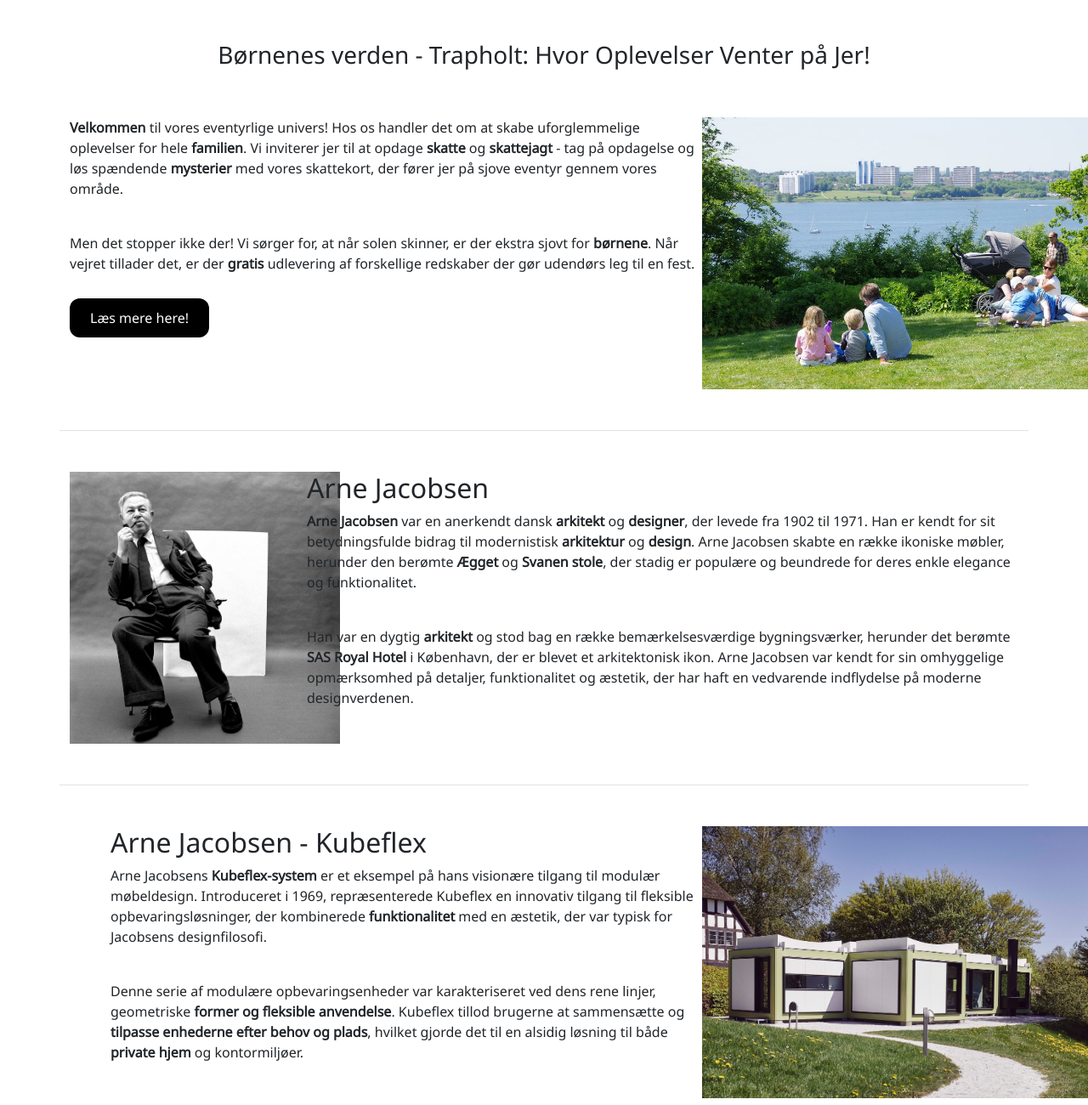
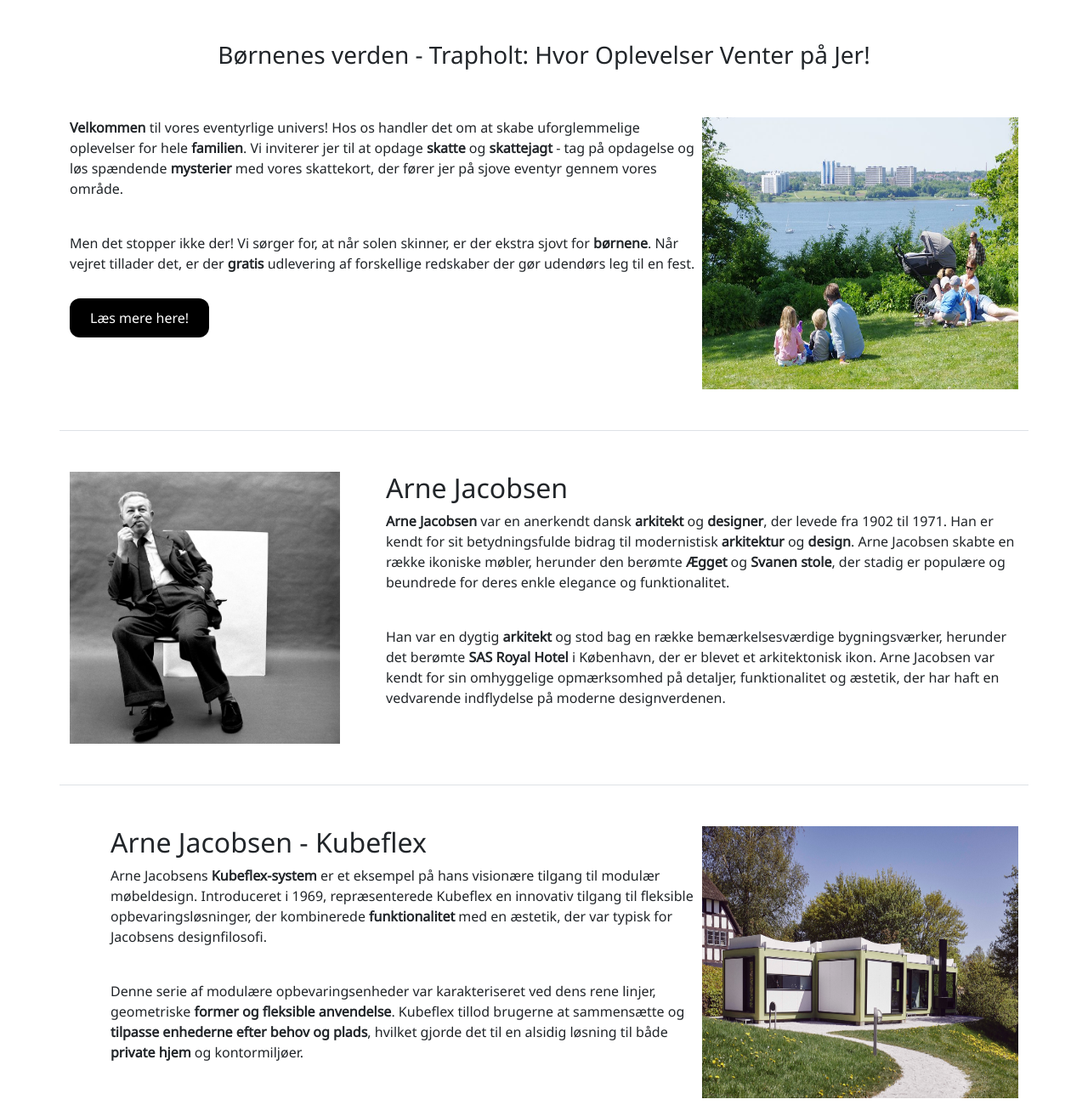
Before and after one commit to NimNim20/EksamensProjekt, a website: page Bootstrap-temp/src/Børnenes-Verden.html in a window 1280 px wide. Shown: the part 960-2260 px from the top of the page at 85% size. Drawn offline with nearby package versions, Linux system fonts and the light colour scheme.

Commit message:
More scaling stuff

```diff
--- a/Bootstrap-temp/src/Børnenes-Verden.html
+++ b/Bootstrap-temp/src/Børnenes-Verden.html
@@ -84,7 +84,7 @@
           </p>
         </div>
         <div class="col-4">
-          <img src="../../img/Familier-park.jpeg" alt="bootstrap" style="height: 40vh" />
+          <img src="../../img/Familier-park.jpeg" class="img-fluid g-0" alt="bootstrap" style="height: 40vh" />
         </div>
       </div>
     </div>
@@ -97,8 +97,8 @@
     <!-- Second block of informative text -->
     <div class="container border-bottom">
       <div class="row align-items-start py-5">
-        <div class="col-3">
-          <img src="../../img/Arne Jacobsen forside .jpeg" alt="bootstrap" style="height: 40vh" />
+        <div class="col-4">
+          <img src="../../img/Arne Jacobsen forside .jpeg" class="img-fluid g-0 pe-5" alt="bootstrap" style="height: 40vh" />
         </div>
         <div class="col">
           <h2>Arne Jacobsen</h2>
@@ -151,7 +151,7 @@
         </div>
 
         <div class="col-4">
-          <img src="../../img/Kubeflex-side.jpg" alt="bootstrap" style="height: 40vh" />
+          <img src="../../img/Kubeflex-side.jpg" class="img-fluid g-0" alt="bootstrap" style="height: 40vh" />
         </div>
       </div>
     </div>
```
